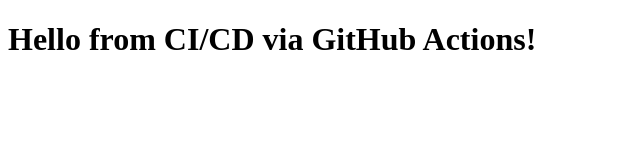
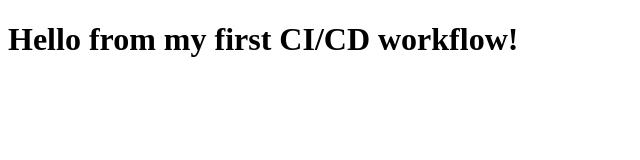
Before and after one commit to zimasu/ci-cd-static-site-demo, a plain HTML site: page index.html in a window 1280 px wide. Shown: the whole page, without its empty margins (0-640 px from the left). Drawn offline with Linux system fonts and the light colour scheme.

Commit message:
Update homepage heading

```diff
--- a/index.html
+++ b/index.html
@@ -4,6 +4,6 @@
     <title>CI/CD Demo</title>
   </head>
   <body>
-    <h1>Hello from CI/CD via GitHub Actions!</h1>
+    <h1>Hello from my first CI/CD workflow!</h1>
   </body>
 </html>
```
